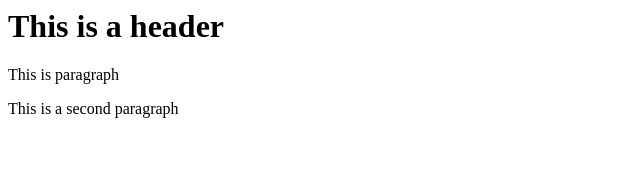
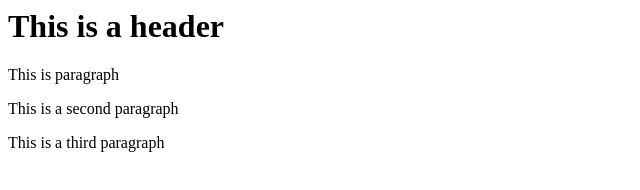
Before and after one commit to PavanAkkineni/NEW-GIT-TEST, a website: page index.html in a window 1280 px wide. Shown: the whole page, without its empty margins (0-640 px from the left). Drawn offline with Linux system fonts and the light colour scheme.

Commit message:
fourth commit

```diff
--- a/index.html
+++ b/index.html
@@ -5,5 +5,6 @@
     <h1>This is a header</h1>
     <p>This is paragraph</p>
     <p>This is a second paragraph</p>
+    <p>This is a third paragraph</p>
   </body>
 </html>
```
Also changed, not shown: package.json (added, +24 -0 lines), 2 other files.
